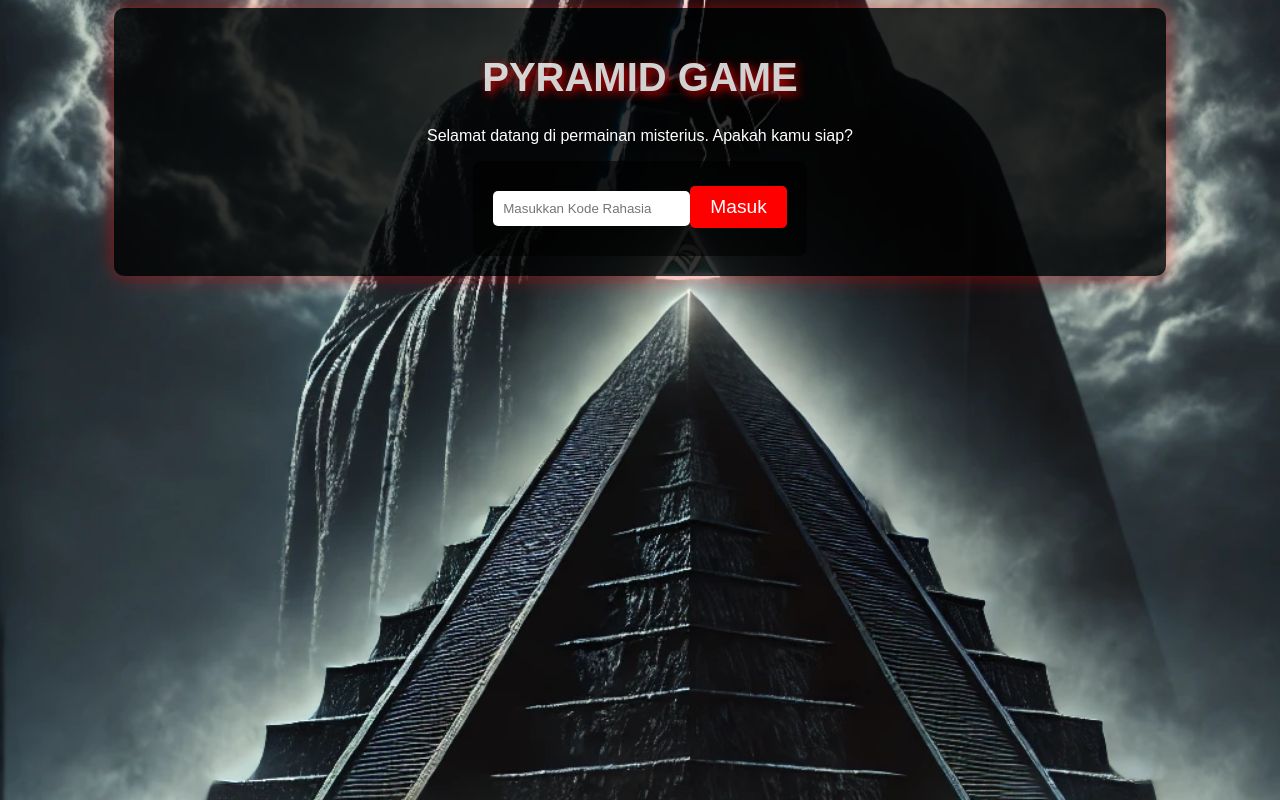
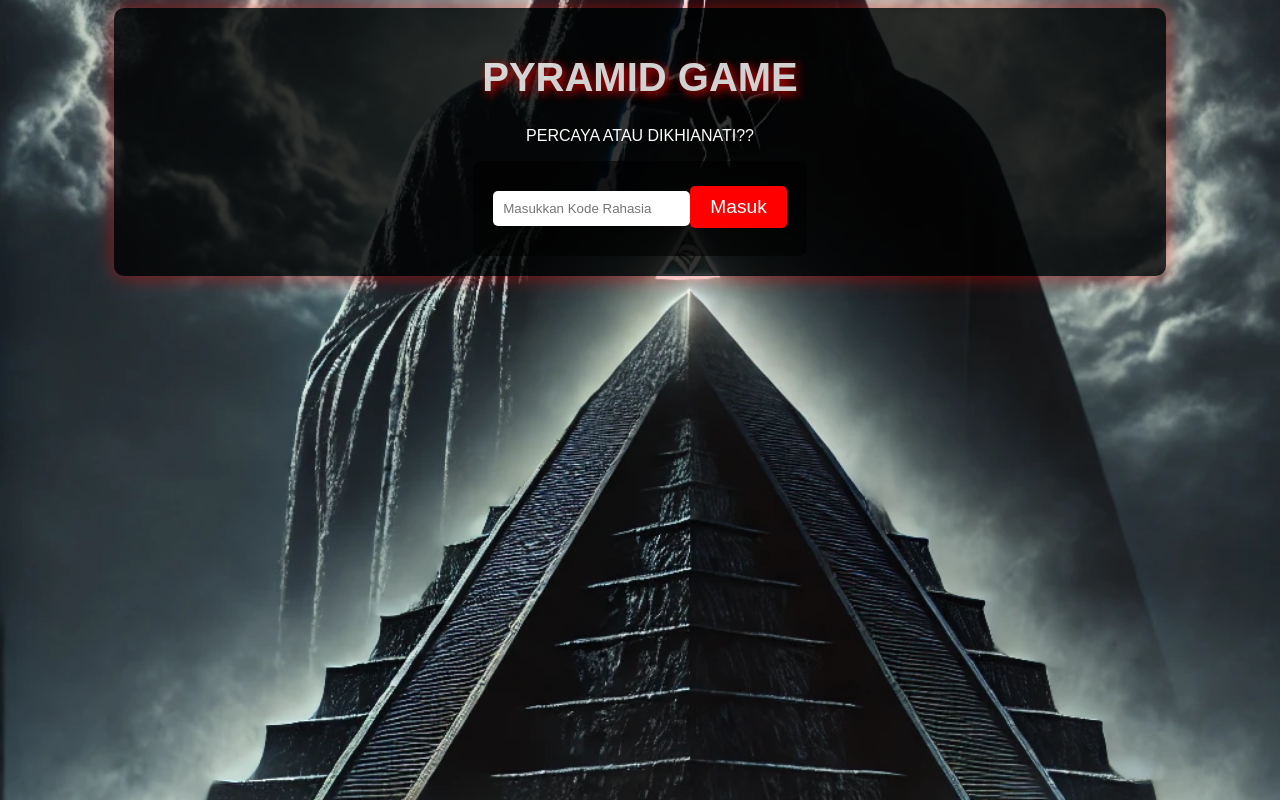
Before and after one commit to MEASTAS/pyramidgame-frontend, a React (Vite) app: page / in a window 1280 px wide. Built offline with nearby package versions, Linux system fonts and the light colour scheme; no server answers.

Commit message:
Fix backend URL

```diff
--- a/src/App.jsx
+++ b/src/App.jsx
@@ -11,7 +11,7 @@ function App() {
     const [player, setPlayer] = useState(null);
 
     const handleLogin = async () => {
-        const response = await fetch("https://pyramid-backend.onrender.com/login", {
+        const response = await fetch("https://pyramidgame-backend.onrender.com/login", {
             method: "POST",
             headers: { "Content-Type": "application/json" },
             body: JSON.stringify({ code }),
@@ -29,7 +29,7 @@ function App() {
         <Router>
             <div className="container">
                 <h1 className="glitch" data-text="PYRAMID GAME">PYRAMID GAME</h1>
-                <p>Selamat datang di permainan misterius. Apakah kamu siap?</p>
+                <p>PERCAYA ATAU DIKHIANATI??</p>
 
                 {!player ? (
                     <div className="login-box">
```
